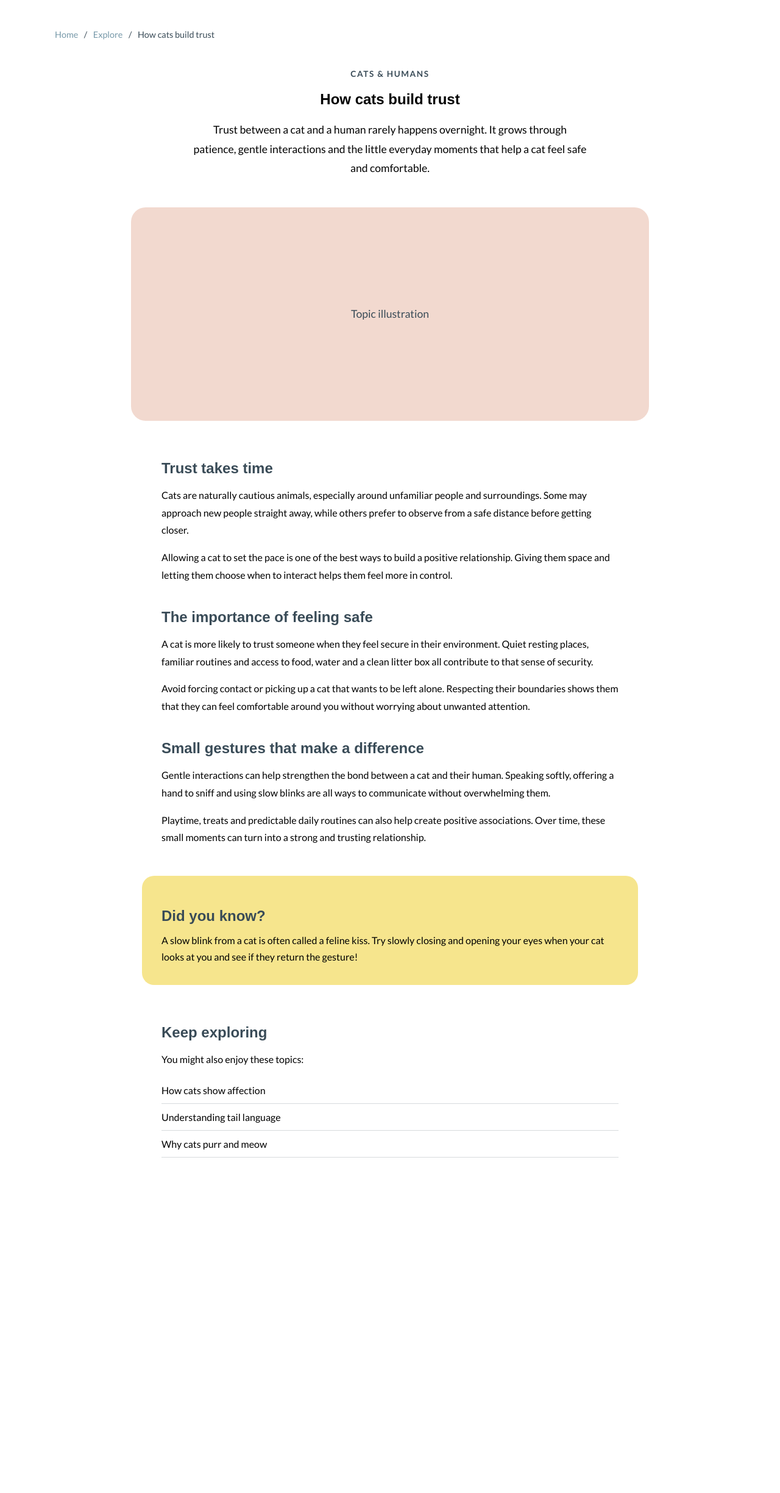
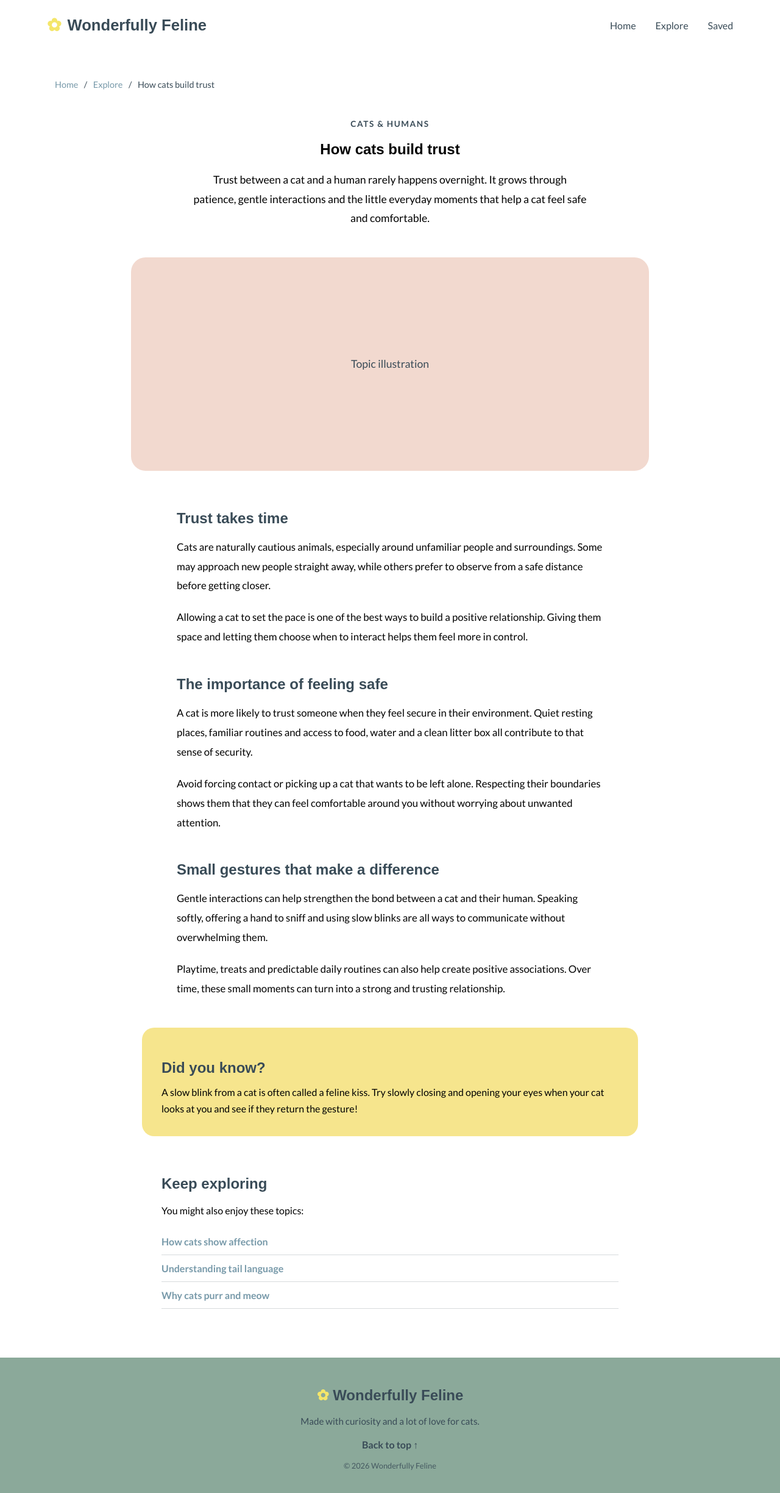
Before and after one commit to PeachyPeony/wonderfully-feline, a React (Vite) app in the folder frontend/: page /topics/how-cats-build-trust in a window 1280 px wide. Shown: the top 2448 px of the page at 61% size. Before the commit the page ends 1978 px from the top, so only its background shows below. Built offline with nearby package versions, Linux system fonts and the light colour scheme; a web font is replaced by a local one.

Commit message:
Add shared navigation and footer components

```diff
--- a/frontend/src/App.css
+++ b/frontend/src/App.css
@@ -691,12 +691,12 @@
 }
 
 .topic-article {
-  max-width: 750px;
+  max-width: 700px;
   margin: 0 auto 3rem;
 }
 
 .topic-article section {
-  margin-bottom: 2.5rem;
+  margin-bottom: 3rem;
 }
 
 .topic-article h2 {
@@ -705,8 +705,9 @@
 }
 
 .topic-article p {
-  line-height: 1.8;
-  margin-bottom: 1rem;
+  font-size: 1.05rem;
+  line-height: 1.9;
+  margin-bottom: 1.25rem;
 }
 
 .topic-fun-fact {
@@ -751,6 +752,40 @@
 .related-topics li {
   padding: 0.75rem 0;
   border-bottom: 1px solid rgba(57, 75, 87, 0.2);
+}
+
+.related-topics a {
+  color: var(--color-blue);
+  text-decoration: none;
+  font-weight: 600;
+}
+
+.related-topics a:hover {
+  color: var(--color-coral);
+  text-decoration: underline;
+}
+
+.related-topics a:focus-visible {
+  outline: 2px solid var(--color-coral);
+  outline-offset: 4px;
+  border-radius: 3px;
+}
+
+.saved-page {
+  max-width: 900px;
+  min-height: 60vh;
+  margin: 0 auto;
+  padding: 5rem 2rem;
+  text-align: center;
+}
+
+.saved-page h1 {
+  margin-bottom: 1.25rem;
+  color: var(--color-charcoal-blue);
+}
+
+.saved-page p {
+  line-height: 1.8;
 }
 
 /* Responsive layout */
--- a/frontend/src/App.jsx
+++ b/frontend/src/App.jsx
@@ -2,14 +2,22 @@ import { Routes, Route } from 'react-router'
 import Home from './pages/Home'
 import Explore from './pages/Explore'
 import TopicPage from './pages/TopicPage'
+import Saved from './pages/Saved'
+import Header from './components/Header'
+import Footer from './components/Footer'
 
 function App() {
   return (
-    <Routes>
-      <Route path="/" element={<Home />} />
-      <Route path="/explore" element={<Explore />} />
-      <Route path="/topics/:slug" element={<TopicPage />} />
-    </Routes>
+    <>
+      <Header />
+      <Routes>
+        <Route path="/" element={<Home />} />
+        <Route path="/explore" element={<Explore />} />
+        <Route path="/saved" element={<Saved />} />
+        <Route path="/topics/:slug" element={<TopicPage />} />
+      </Routes>
+      <Footer />
+    </>
   )
 }
 
--- /dev/null
+++ b/frontend/src/components/Footer.jsx
@@ -0,0 +1,26 @@
+import { Link } from 'react-router'
+
+function Footer() {
+    return (
+        <footer className="site-footer">
+            <div className="footer-content">
+                <Link to="/" className="footer-logo">
+                    <span aria-hidden="true">✿</span>
+                    Wonderfully Feline
+                </Link>
+
+                <p>Made with curiosity and a lot of love for cats.</p>
+
+                <a href="#" className="back-to-top">
+                    Back to top ↑
+                </a>
+
+                <small>
+                    © {new Date().getFullYear()} Wonderfully Feline
+                </small>
+            </div>
+        </footer>
+    )
+}
+
+export default Footer
--- /dev/null
+++ b/frontend/src/components/Header.jsx
@@ -0,0 +1,39 @@
+import { useState } from 'react'
+import { Link } from 'react-router'
+
+function Header() {
+    const [menuOpen, setMenuOpen] = useState(false)
+
+    return (
+        <header className="site-header">
+            <Link to="/" className="logo">
+                <span aria-hidden="true">✿</span>
+                Wonderfully Feline
+            </Link>
+
+            <button
+                className={`menu-toogle ${menuOpen ? 'open' : ''}`}
+                type="button"
+                aria-label={menuOpen ? 'Close navigation menu' : 'Open navigation menu'}
+                aria-expanded={menuOpen}
+                aria-controls="main-navigation"
+                onClick={() => setMenuOpen(!menuOpen)}
+            >
+                <span></span>
+                <span></span>
+            </button>
+
+            <nav
+                className={`main-nav ${menuOpen ? 'open' : ''}`}
+                id="main-navigation"
+                aria-label="Main navigation"
+            >
+                <Link to="/" onClick={() => setMenuOpen(false)}>Home</Link>
+                <Link to="/explore" onClick={() => setMenuOpen(false)}>Explore</Link>
+                <Link to="/saved" onClick={() => setMenuOpen(false)}>Saved</Link>
+            </nav>
+        </header>
+    )
+}
+
+export default Header
--- a/frontend/src/pages/Home.jsx
+++ b/frontend/src/pages/Home.jsx
@@ -8,7 +8,6 @@ import boxCat from '../assets/box-lover-cat.png';
 import nappingCat from '../assets/napping-cat.png'
 
 function Home() {
-    const [menuOpen, setMenuOpen] = useState(false);
     const [openCards, setOpenCards] = useState([]);
     const toggleCard = (cardName) => {
         setOpenCards((currentOpenCards) =>
@@ -20,34 +19,6 @@ function Home() {
 
     return (
         <>
-            <header className="site-header">
-                <a href="#home" className="logo">
-                    <span aria-hidden="true">✿</span>
-                    Wonderfully Feline
-                </a>
-
-                <button
-                    className={`menu-toogle ${menuOpen ? 'open' : ''}`}
-                    type="button"
-                    aria-label={menuOpen ? 'Close navigation menu' : 'Open navigation menu'}
-                    aria-expanded={menuOpen}
-                    aria-controls="main-navigation"
-                    onClick={() => setMenuOpen(!menuOpen)}
-                >
-                    <span></span>
-                    <span></span>
-                </button>
-
-                <nav className={`main-nav ${menuOpen ? 'open' : ''}`}
-                    id="main-navigation"
-                    aria-label="Main navigation"
-                >
-                    <a href="#home" onClick={() => setMenuOpen(false)}>Home</a>
-                    <a href="#explore" onClick={() => setMenuOpen(false)}>Explore</a>
-                    <a href="#saved" onClick={() => setMenuOpen(false)}>Saved</a>
-                </nav>
-            </header>
-
             <main>
                 <section className="welcome-section" id="home">
                     <div className="welcome-content">
@@ -285,24 +256,6 @@ function Home() {
                         </div>
                     </div>
                 </section>
-                <footer className="site-footer">
-                    <div className="footer-content">
-                        <a href="#home" className="footer-logo">
-                            <span aria-hidden="true">✿</span>
-                            Wonderfully Feline
-                        </a>
-
-                        <p>Made with curiosity and a lot of love for cats.</p>
-
-                        <a href="#home" className="back-to-top">
-                            Back to top ↑
-                        </a>
-
-                        <small>
-                            © {new Date().getFullYear()} Wonderfully Feline
-                        </small>
-                    </div>
-                </footer>
             </main >
         </>
     );
--- /dev/null
+++ b/frontend/src/pages/Saved.jsx
@@ -0,0 +1,10 @@
+function Saved() {
+    return (
+        <main className="saved-page">
+            <h1>Saved</h1>
+            <p>Your favourite cat topics will find a home here.</p>
+        </main>
+    )
+}
+
+export default Saved
--- a/frontend/src/pages/TopicPage.jsx
+++ b/frontend/src/pages/TopicPage.jsx
@@ -66,7 +66,11 @@ function TopicPage() {
 
                 <ul>
                     {topic.relatedTopics.map((relatedTopic) => (
-                        <li key={relatedTopic}>{relatedTopic}</li>
+                        <li key={relatedTopic}>
+                            <a href={`/topics/${relatedTopic.toLowerCase().replaceAll(' ', '-')}`}>
+                                {relatedTopic}
+                            </a>
+                        </li>
                     ))}
                 </ul>
             </section>
```
